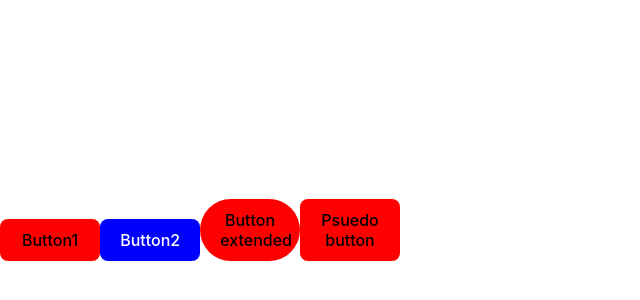
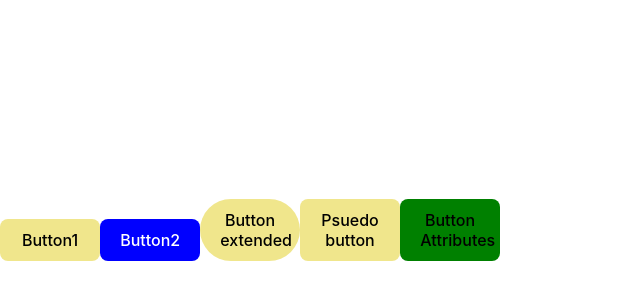
Before and after one commit to vipulpathak113/styled-components-grid, a React (Vite) app: page / in a window 1280 px wide. Shown: the part 170-470 px from the top of the page, without its empty margins (0-640 px from the left). Built offline with nearby package versions, Linux system fonts and the light colour scheme.

Commit message:
attributes styled components

```diff
--- a/src/App.jsx
+++ b/src/App.jsx
@@ -1,31 +1,36 @@
-import { useState } from 'react'
-import styled from 'styled-components'
+import styled from "styled-components";
 
 function App() {
+  const ButtonStyled = styled.button`
+    width: 100px;
+    color: ${(props) => (props.bg ? "white" : "black")};
+    background-color: ${(props) => (props.bg ? props.bg : "khaki")};
+  `;
 
-  const ButtonStyled = styled.button`
-  width: 100px;
-  color: ${(props)=>props.bg?"white":"black"};;
-  background-color: ${(props)=>props.bg?props.bg:"red"};
-  `
+  const ButtonExtended = styled(ButtonStyled)`
+    // here we extended the styles previously used
+    border-radius: 50px;
+  `;
+  const ButtonPsuedo = styled(ButtonStyled)`
+    &:hover {
+      cursor: grabbing;
+    }
+  `;
 
-  const ButtonExtended = styled(ButtonStyled)`   // here we extended the styles previously used
-    border-radius: 50px;
-  `
-  const ButtonPsuedo = styled(ButtonStyled)`
-  &:hover{
-    cursor: grabbing;
-  }
-`
+  const ButtonAttributes = styled(ButtonStyled).attrs({ type: "submit" })`
+    background-color: green;
+  `;
 
   return (
     <div className="App">
       <ButtonStyled>Button1</ButtonStyled>
       <ButtonStyled bg="blue">Button2</ButtonStyled>
+
       <ButtonExtended>Button extended</ButtonExtended>
       <ButtonPsuedo>Psuedo button</ButtonPsuedo>
+      <ButtonAttributes>Button Attributes</ButtonAttributes>
     </div>
-  )
+  );
 }
 
-export default App
+export default App;
```
